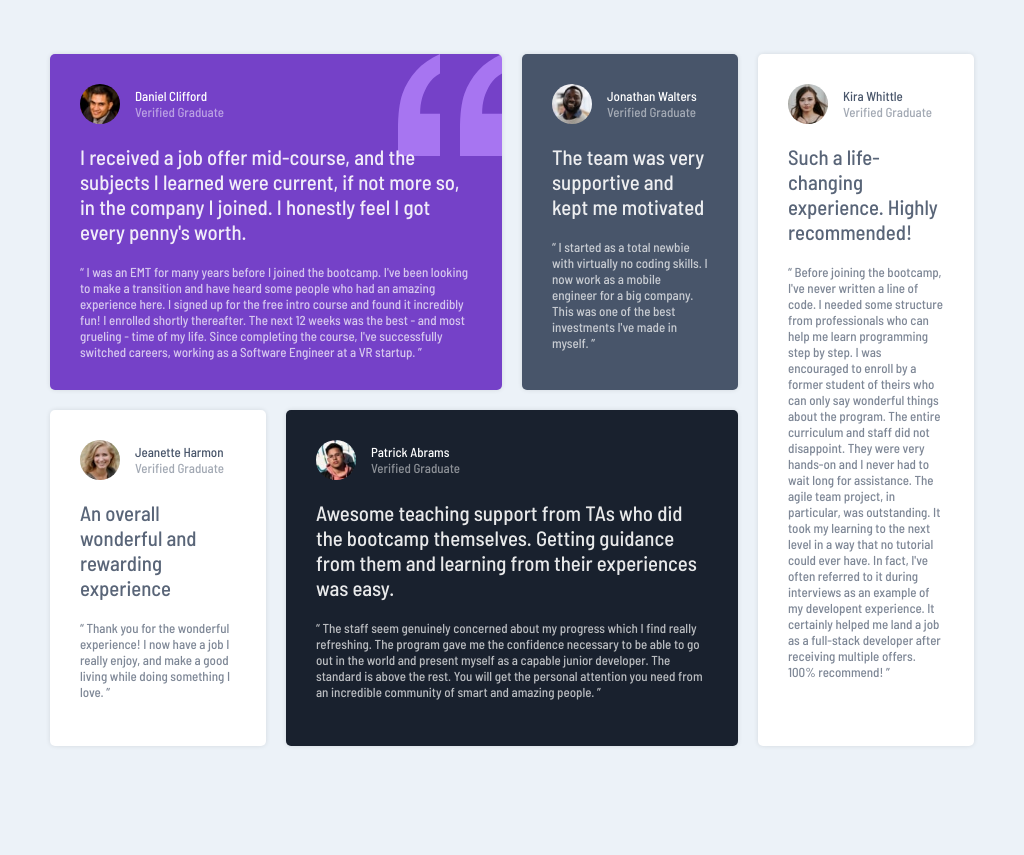
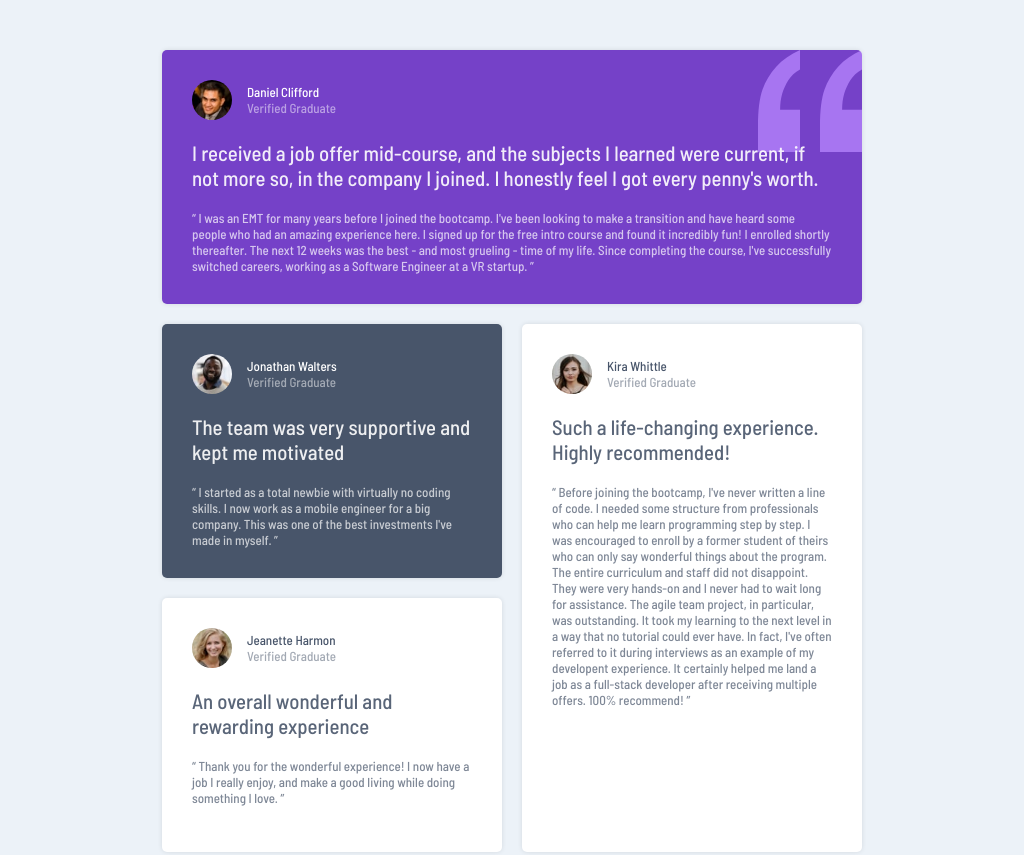
Before and after one commit to zmoerema/frontend-mentor-testimonials-grid-section, a plain HTML site: page index.html in a window 1024 px wide. Shown: the top 855 px of the page. Before the commit the page ends 800 px from the top, so only its background shows below. Drawn offline with Linux system fonts and the light colour scheme.

Commit message:
added third breakpoint

```diff
--- a/styles.css
+++ b/styles.css
@@ -25,6 +25,7 @@ body, html {
     display: flex;
     justify-content: center;
     align-items: center;
+    padding: 50px 30px;
 }
 
 #container {
@@ -94,26 +95,56 @@ body, html {
 }
 
 
-/* Mobile breakpoint */
-@media only screen and (max-width: 1023px) {
-    #wrapper {
-        padding: 50px 30px;
-    }
-
+/* Mobile and tablet breakpoint */
+@media only screen and (max-width: 820px) {
     #container {
         max-width: 400px;
     }
 }
 
+/* Laptop breakpoint */
+@media only screen and (min-width: 821px) and (max-width: 1200px){
+
+    #container {
+        width: 700px;
+        grid-template-columns: repeat(2, 1fr);
+        grid-template-rows: repeat(4, 1fr);
+    }
+
+    #daniel {
+        grid-column: 1/3;
+        grid-row: 1;
+    }
+
+    #jonathan {
+        grid-column: 1;
+        grid-row: 2;
+    }
+
+    #jeanette {
+        grid-column: 1;
+        grid-row: 3;
+    }
+
+    #patrick {
+        grid-column: 1/3;
+        grid-row: 4;
+    }
+
+    #kira {
+        grid-column: 2;
+        grid-row: 2/4;
+    }
+}
+
 /* Desktop breakpoint */
-@media only screen and (min-width: 1024px) {
+@media only screen and (min-width: 1201px) {
     #wrapper {
-        padding: 50px;
         height: 100%;
     }
 
     #container {
-        max-width: 1150px;
+        width: 1150px;
         grid-template-columns: repeat(4, 1fr);
         grid-template-rows: repeat(2, 1fr);
     }
```
